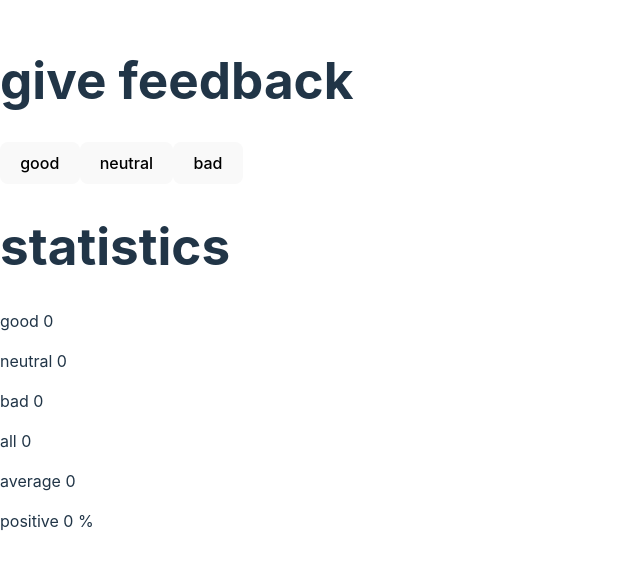
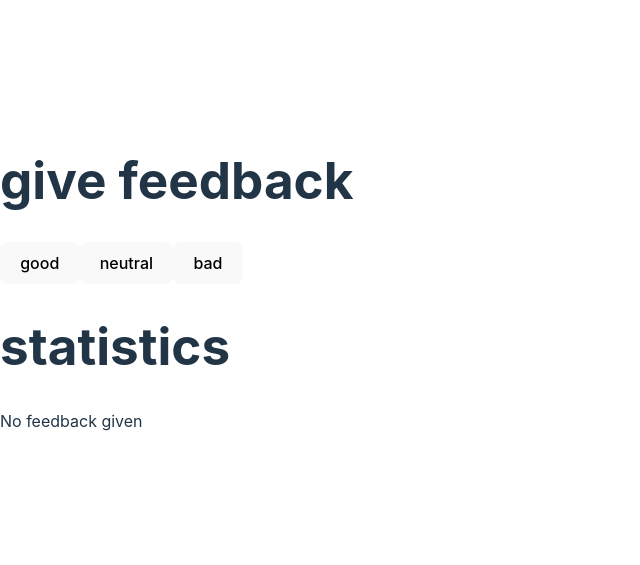
Before and after one commit to garzdan/fullstackopen, a React (Vite) app in the folder part1/unicafe/: page / in a window 1280 px wide. Shown: the part 117-682 px from the top of the page, without its empty margins (0-640 px from the left). Built offline with nearby package versions, Linux system fonts and the light colour scheme; the HTML template or start-up script is replaced by a standard one.

Commit message:
1.9: Unicafe, step 4

```diff
--- a/part1/unicafe/src/App.jsx
+++ b/part1/unicafe/src/App.jsx
@@ -20,12 +20,18 @@
 
 const Statistics = ({ good, neutral, bad }) => {
   const total = good + neutral + bad;
-  const average = total ? ((good - bad) / total) : 0;
-  const positivePercentage = total ? (good / total * 100) : 0;
+
+  if (!total) {
+    return (
+      <p>No feedback given</p>
+    );
+  }
+
+  const average = (good - bad) / total;
+  const positivePercentage = good / total * 100;
 
   return (
     <>
-      <Header text="statistics" />
       <Statistic text="good" value={good} />
       <Statistic text="neutral" value={neutral} />
       <Statistic text="bad" value={bad} />
@@ -52,6 +58,7 @@
       <Button text="good" onClick={handleGoodClick} />
       <Button text="neutral" onClick={handleNeutralClick} />
       <Button text="bad" onClick={handleBadClick} />
+      <Header text="statistics" />
       <Statistics good={good} neutral={neutral} bad={bad} />
     </>
   )
```
